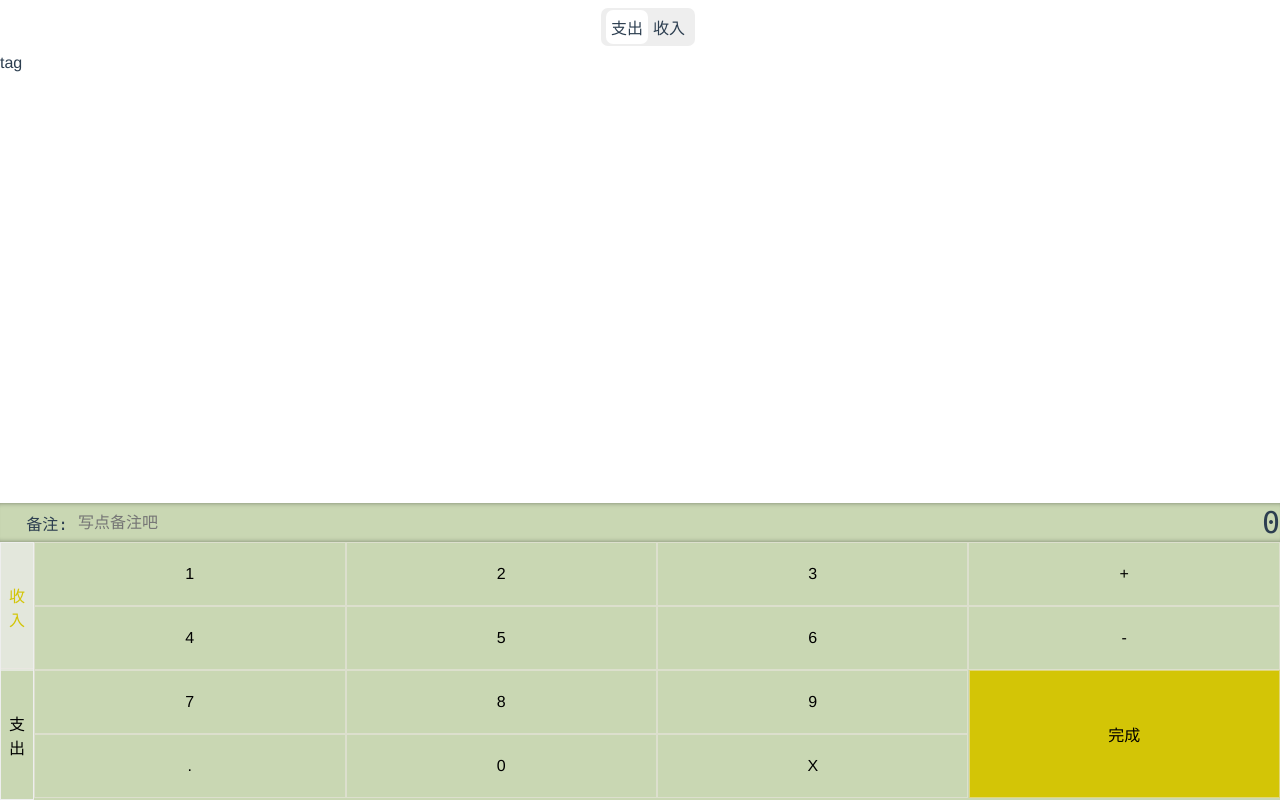
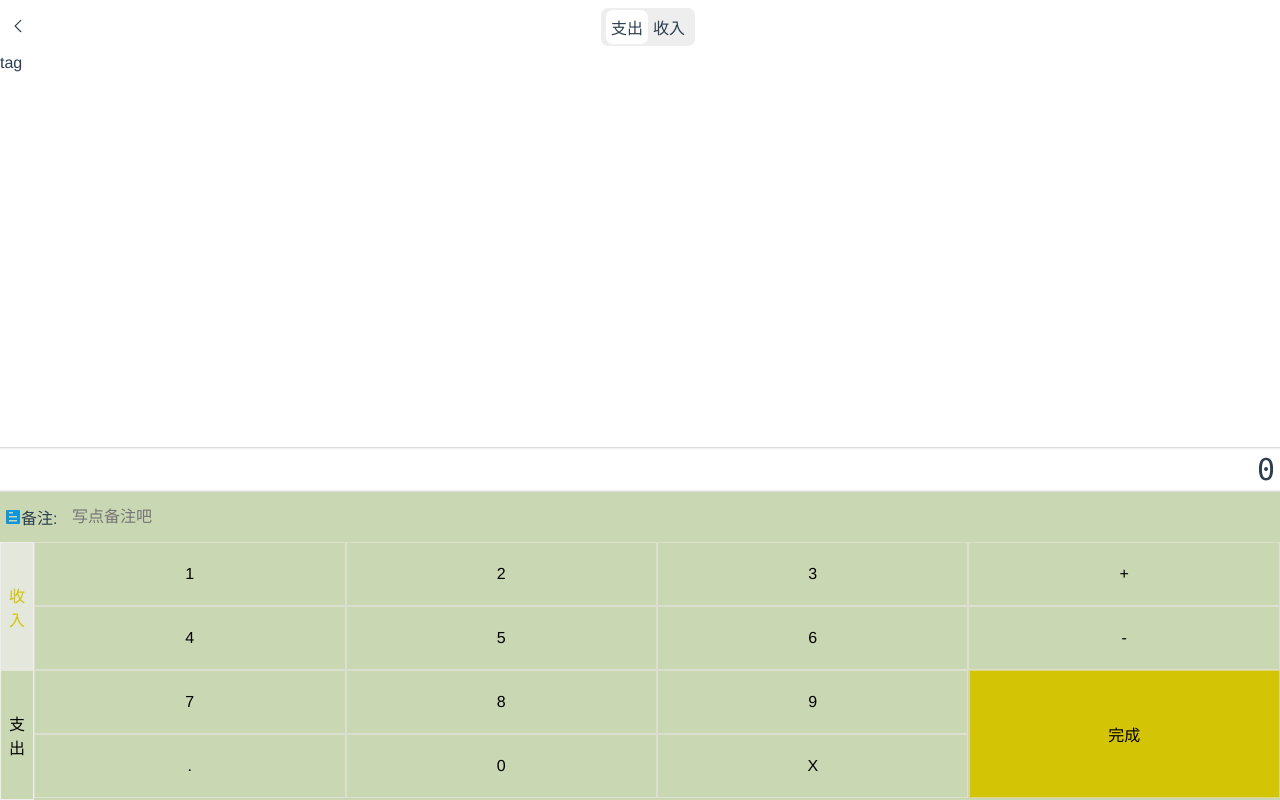
Before and after one commit to McGorger/morney-accounts-source, a Vue app: page /#/money in a window 1280 px wide. Built offline with nearby package versions, Linux system fonts and the light colour scheme.

Commit message:
实现numberPad基本功能

```diff
--- a/package.json
+++ b/package.json
@@ -35,6 +35,8 @@
     "eslint-plugin-vue": "^6.2.2",
     "sass": "^1.26.5",
     "sass-loader": "^8.0.2",
+    "svg-sprite-loader": "^5.0.0",
+    "svgo-loader": "^2.2.1",
     "typescript": "~3.9.3",
     "vue-template-compiler": "^2.6.11"
   }
--- a/src/components/Money/numberPad.vue
+++ b/src/components/Money/numberPad.vue
@@ -1,64 +1,64 @@
 <template>
   <div class="numberPad">
     <div class="output">
+      <span>{{ output }}</span>
+    </div>
     <label class="notes">
       <Icon name="note" />
       <span class="name">备注:</span>
-        <input type="text" :placeholder="'写点备注吧'" />
+      <input @input="notesValue($event.target.value)" type="text" :placeholder="'写点备注吧'" />
     </label>
-      <span>{{ output }}</span>
-    </div>
     <div class="buttons">
       <div class="button-type">
         <button
           v-for="item in Types"
           :key="item"
           :class="{selected:item===type}"
-         @click="select(item)">{{ item }}</button>
+          @click="select(item)"
+        >{{ item }}</button>
       </div>
       <div class="button-number">
         <button @click="inputContent">1</button>
         <button @click="inputContent">2</button>
         <button @click="inputContent">3</button>
-        <button>+</button>
+        <button @click="inputContent">+</button>
         <button @click="inputContent">4</button>
         <button @click="inputContent">5</button>
         <button @click="inputContent">6</button>
-        <button>-</button>
+        <button @click="inputContent">-</button>
         <button @click="inputContent">7</button>
         <button @click="inputContent">8</button>
         <button @click="inputContent">9</button>
-        <button class="ok">完成</button>
+        <button @click="ok" class="ok">完成</button>
         <button @click="inputContent">.</button>
         <button @click="inputContent">0</button>
-        <button>X</button>
+        <button @click="remove">X</button>
       </div>
     </div>
   </div>
 </template>
 
 <script lang='ts'>
- import Vue from 'vue';
-import {Component,Prop} from 'vue-property-decorator';
-import {EventBus} from '@/event-bus.ts'
-console.log(EventBus)
+import Vue from "vue";
+import { Component, Prop } from "vue-property-decorator";
+import { EventBus } from "@/event-bus.ts";
+console.log(EventBus);
 @Component
 export default class NumberPad extends Vue {
   //   @Prop(Number) readonly value!: number;
   //    output = this.value.toString();
-    Types:String[] = ['收入','支出'];
-    type:string = '收入';
-    output:string ='0';
-   select(item:string){
-     this.type  = item;
+  Types: String[] = ["收入", "支出"];
+  type: string = "收入";
+  output: string = "0";
+  select(item: string) {
+    this.type = item;
   }
   inputContent(event: MouseEvent) {
     const button = event.target as HTMLButtonElement;
     const input = button.textContent!;
-    if(this.output.length>=8){
+    if (this.output.length >= 16) {
       return;
     }
-
     if (this.output === "0") {
       if ("1234567890".indexOf(input) >= 0) {
         this.output = input;
@@ -67,13 +67,52 @@ console.log(EventBus)
       }
       return;
     }
-    if(this.output.indexOf('.') >= 0 && input ==='.' ){
-           console.log(input)
+    if (this.output.indexOf(".") >= 0 && input === ".") {
+      if (this.output.includes("+") || this.output.includes("-")) {
+        if (this.output.endsWith("+") && this.output.startsWith("-")) {
           return;
+        }
+      } else {
+        return;
+      }
+    }
+    if (this.output.indexOf("+") >= 0 && input === "+") {
+      let newOutput = this.output.split("+");
+      this.output = (+newOutput[0] + +newOutput[1]).toString();
+    }
+    if (this.output.indexOf("-") >= 0 && input === "-") {
+      if (this.output.indexOf("+") < 0) {
+        let newOutput = this.output.split("-");
+        if (this.output.indexOf("-") == 0) {
+          this.output = "-" + (+newOutput[1] + +newOutput[2]);
+        } else {
+          this.output = (+newOutput[0] - +newOutput[1]).toString();
+        }
+      }
+    }
+
+    if (this.output.indexOf("-") >= 0 && input === "+") {
+      let newOutput = this.output.split("-");
+      this.output = (+newOutput[0] - +newOutput[1]).toString();
+    }
+    if (this.output.indexOf("+") >= 0 && input === "-") {
+      let newOutput = this.output.split("+");
+      this.output = (+newOutput[0] + +newOutput[1]).toString();
     }
     this.output += button.textContent;
   }
+  remove() {
+    if (this.output.length === 1) {
+      this.output = "0";
+    } else {
+      this.output = this.output.slice(0, -1);
+    }
+  }
 
+  ok() {}
+  notesValue(value: string) {
+    console.log(value);
+  }
 }
 </script>
 
@@ -82,78 +121,77 @@ console.log(EventBus)
 .numberPad {
   margin-top: 5px;
   background-color: rgba(76, 124, 4, 0.3);
-  .output {
-    font-size: 30px;
-    font-family: Consolas, monospace;
-    padding: 2px 0px;
-    overflow: scroll;
-    display: flex;
-    box-shadow: inset 0 -5px 5px -5px fade-out($color: black, $amount: 0.6),
-      inset 0 5px 5px -5px fade-out($color: black, $amount: 0.6);
   .notes {
     font-size: 16px;
     padding-left: 5px;
     display: flex;
     align-items: center;
-      justify-content: space-between;
     .name {
-        width: 47px;
-        padding-right: 10px;
+      width: 43px;
+      padding-right: 8px;
     }
     input {
-        height: 30px;
-        width: 40vw;
+      height: 50px;
       background: transparent;
       border: none;
       padding-right: 10px;
     }
   }
-    span{
-        flex:1;
+  .output {
+    background: #fff;
+    font-size: 30px;
+    font-family: Consolas, monospace;
+    padding: 5px 5px;
+    display: flex;
+    box-shadow: inset 0 -3px 3px -3px fade-out($color: black, $amount: 0.6),
+      inset 0 3px 3px -3px fade-out($color: black, $amount: 0.6);
+
+    span {
+      flex: 1;
       text-align: right;
     }
   }
-  .buttons{
+  .buttons {
     @extend %fixClear;
     display: flex;
     justify-content: space-between;
-   $bg:rgba(240, 232, 232,.5);
-  >.button-type{
+    $bg: rgba(240, 232, 232, 0.5);
+    > .button-type {
       display: flex;
       flex-direction: column;
       align-items: center;
-         border: .5px solid #eee;
+      border: 0.5px solid #eee;
       position: relative;
-       button{
+      button {
         text-align: center;
         width: 99%;
-           height: 64*2px;
-         &.selected{
-             color:$font-highlight;
-             background:rgba(238, 238, 238,.7);
+        height: 64 * 2px;
+        &.selected {
+          color: $font-highlight;
+          background: rgba(238, 238, 238, 0.7);
         }
       }
-       &::after{
-           content:"";
+      &::after {
+        content: "";
         display: block;
-           height:1px;
-           width:100%;
+        height: 1px;
+        width: 100%;
         background-color: $bg;
         position: absolute;
-           top:49%;
+        top: 49%;
         left: 0;
       }
     }
-   >.button-number{
-      flex:1;
-      button{
-          border: .5px solid  $bg;
+    > .button-number {
+      flex: 1;
+      button {
+        border: 0.5px solid $bg;
         width: 25%;
         height: 64px;
-          &.ok{
+        &.ok {
           height: 64 * 2px;
           float: right;
-             background-color:$font-highlight;
+          background-color: $font-highlight;
         }
       }
     }
--- a/vue.config.js
+++ b/vue.config.js
@@ -1,3 +1,18 @@
+const path = require('path');
 module.exports = {
-  lintOnSave: false
+    lintOnSave: false,
+    chainWebpack: config => {
+        const dir = path.resolve(__dirname, 'src/assets/icons')
+        config.module
+            .rule('svg-sprite')
+            .test(/\.svg$/)
+            .include.add(dir).end() //包含icons目录
+            .use('svg-sprite-loader').loader('svg-sprite-loader')
+            .options({ extract: false }).end()
+            .use('svgo-loader').loader('svgo-loader')
+            .tap(options => ({...options, plugins: [{ removeAttrs: { attrs: 'fill' } }] }))
+        config.plugin('svg-sprite').use(require('svg-sprite-loader/plugin'), [{ plainSprite: true }])
+        config.module.rule('svg').exclude.add(dir) //其他svg loader 排除 icons目录
+
+    }
 }
```
Also changed, not shown: 1 other file (tests, documents, lock files or other folders). Lines whose indentation alone changed are shown as unchanged.
